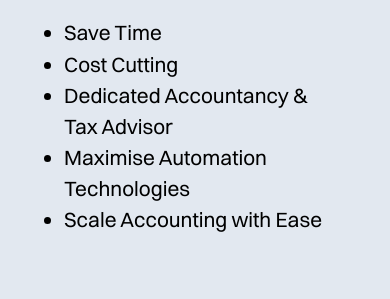
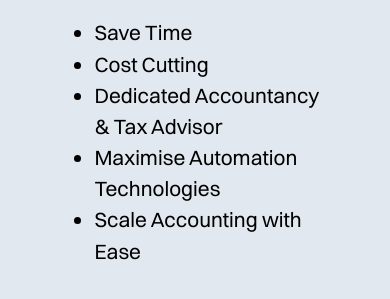
Before and after one commit to dev-wmaker/w-site, a plain HTML site: page index.html in a window 390 px wide. Shown: the part 2765-3064 px from the top of the page. Drawn offline with Linux system fonts and the light colour scheme.

Commit message:
fix homepage, add bullets to all views

```diff
--- a/index.html
+++ b/index.html
@@ -315,7 +315,7 @@
             display: flex;
             justify-content: space-around;
             align-items: center;
-            column-gap: var(--my-space-30);
+            column-gap: var(--my-space-40);
             padding: var(--my-space-40) var(--my-space-40);
             margin-bottom: 20rem;
             background-color: var(--my-slate-200);
@@ -347,6 +347,8 @@
 
         .reason-list {
             flex-basis: 1;
+            list-style-type: disc;
+            padding-left: var(--my-space-19);
         }
 
         .reason-list:hover {
@@ -366,10 +368,6 @@
         }
 
         @media only screen and (max-width:860px) {
-            .reason-list {
-                list-style-type: disc;
-            }
-
             .reason {
                 margin-bottom: 15rem;
             }
```
